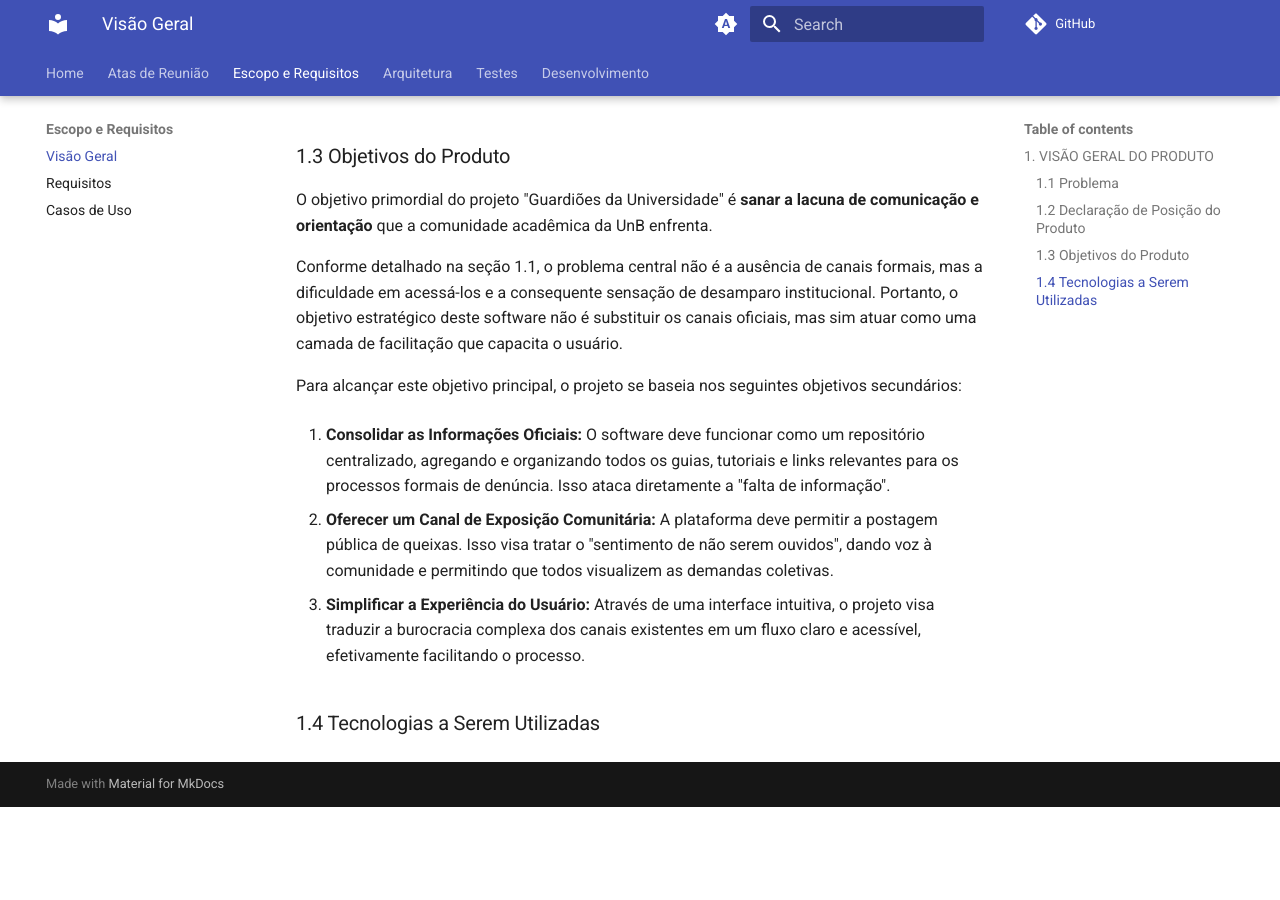
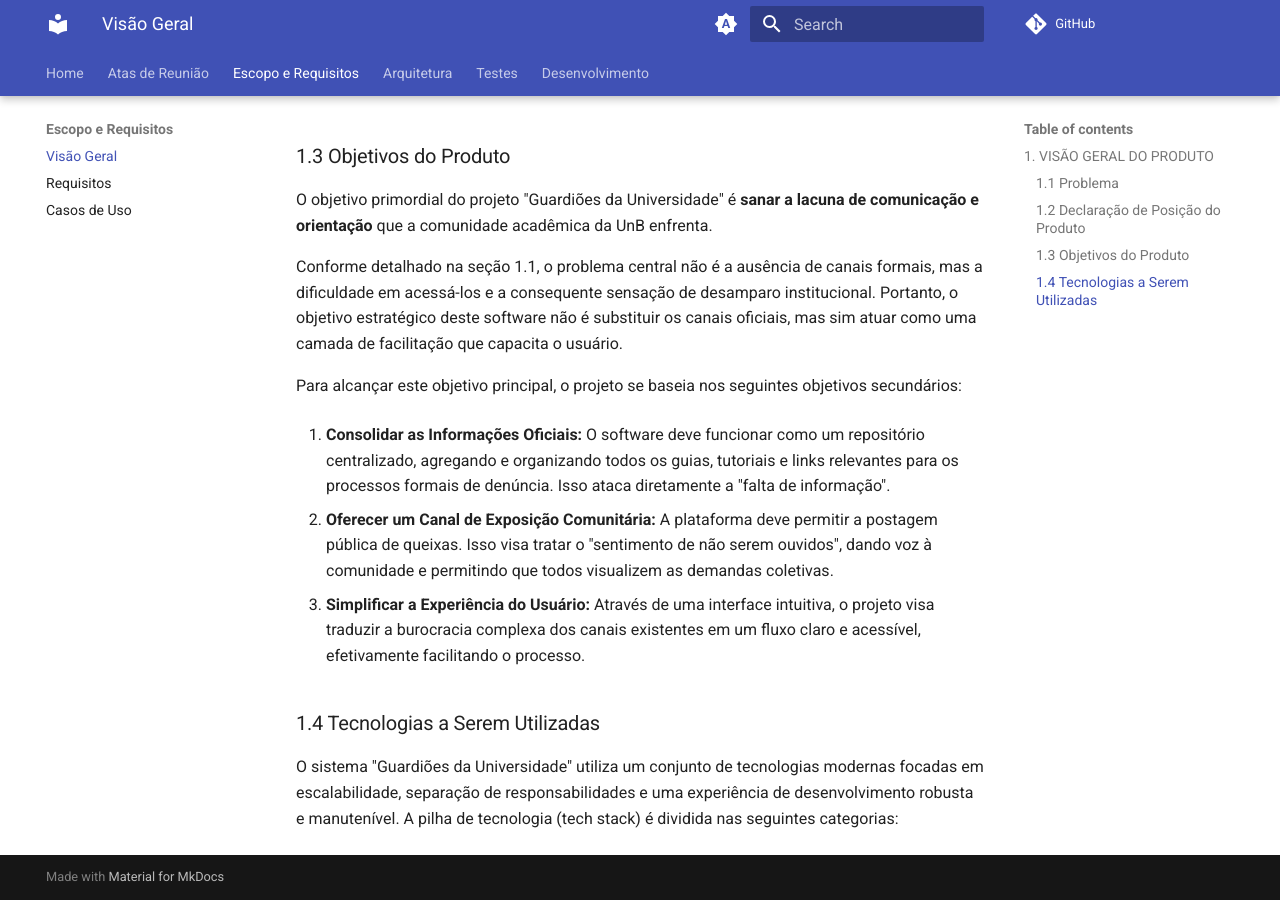
Before and after one commit to fga-eps-mds/2025.2-Valhalla-Docs, an MkDocs documentation site: the page built from docs/escopo-requisitos/geral.md, in a window 1280 px wide and 900 px high, scrolled down 2423 px. Built offline with MkDocs 1.6.1 and Material for MkDocs 9.7.7, drawn with Linux system fonts in a browser that asks for light colours; comment, search, counter and statistics services are not loaded; before the commit the page ends 3230 px from its top, so only the background shows below that.

Commit message:
doc - preenche seção 1.4 (introdução) da visão geral do produto

```diff
--- a/docs/escopo-requisitos/geral.md
+++ b/docs/escopo-requisitos/geral.md
@@ -59,6 +59,6 @@ Para alcançar este objetivo principal, o projeto se baseia nos seguintes objeti
 3.  **Simplificar a Experiência do Usuário:**
     Através de uma interface intuitiva, o projeto visa traduzir a burocracia complexa dos canais existentes em um fluxo claro e acessível, efetivamente facilitando o processo.
 
+### 1.4 Tecnologias a Serem Utilizadas
 
-
-### 1.4 Tecnologias a Serem Utilizadas
+O sistema "Guardiões da Universidade" utiliza um conjunto de tecnologias modernas focadas em escalabilidade, separação de responsabilidades e uma experiência de desenvolvimento robusta e manutenível. A pilha de tecnologia (tech stack) é dividida nas seguintes categorias:
```
